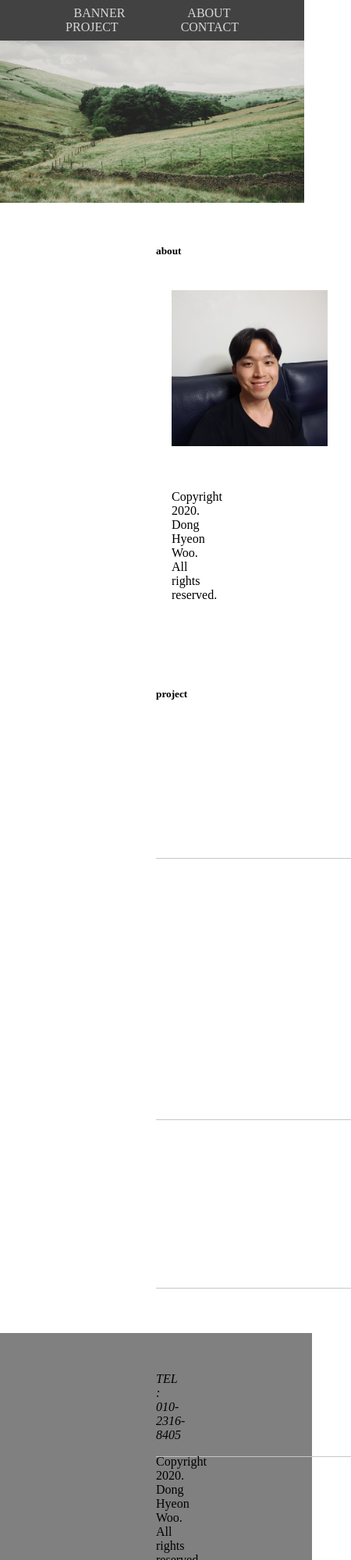
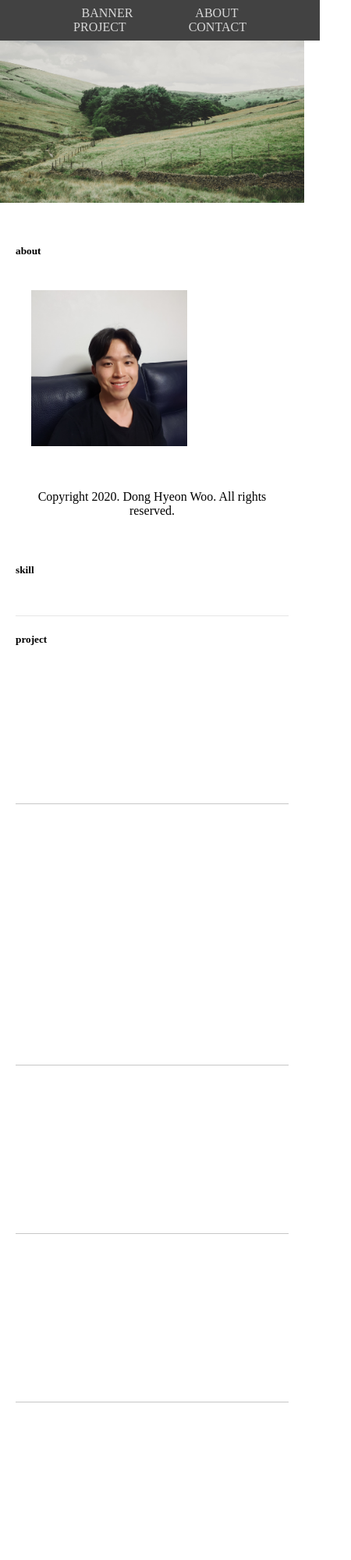
Before and after one commit to dhsj8405/W_W-eb, a plain HTML site: page testindex.html in a window 390 px wide. Shown: the top 2000 px of the page at 78% size, 450 px wide, since content can reach past the window. Drawn offline with Linux system fonts and the light colour scheme.

Commit message:
Add files via upload

```diff
--- a/style.css
+++ b/style.css
@@ -31,48 +31,61 @@ body{
 }
 /* index.html */
 
-#nav-wrap{
+header .nav{
   position: fixed;
   width:100%;
   z-index: 100;
   background-color: #424242;
-}
-#nav-wrap .nav{
   margin : 0;
   padding : 8px 10px;
   text-align: center;
 }
-#nav-wrap .nav li{
+header .nav li{
   display: inline;
   list-style: none;
   padding : 8px 10px;
   position: relative;
   }
-#nav-wrap .nav a{
+header .nav a{
   padding : 8px 28px;
   color: #D8D8D8;
   text-transform: uppercase;
 }
-#nav-wrap li:hover a{
+header li:hover a{
   color: #F2F2F2;
 }
 
- #banner img{
+.wrapper #banner img{
   /* object-fit: cover;
   height:100vh; */
   width:100%;
 }
 
 #about_me{
-  background-color: white;
   /* margin:0 auto; */
 
-  margin : 50px 200px 50px 200px;
+  margin : 50px 20px 50px 20px;
+}
+#about_me .row1{
+  display:grid;
+  grid-template-columns: 300px 1fr;
+}
+#about_me .col1{
+    position: relative;
+    width: 200px;
+    height: 200px;
+    border-radius: 100%;
+    padding : 20px;
+}
+#aboue_me .col1:hover {
+  transform: translate(0px, -10px);
+  box-shadow: 0px 10px 30px 0px rgba(53, 53, 53, 0.158);
+}
+#about_me .col2{
+  padding : 20px;
 }
 #project{
-  height: 800px;
-  margin : 50px 200px 50px 200px;
-  background-color: white;
+  margin : 50px 20px 50px 20px;
   border-top: 1px solid #E6E6E6;
   /* padding-top:25px; */
 }
@@ -91,7 +104,7 @@ body{
   background-size: cover;
   background-repeat: no-repeat;
 }
-#project .project2Img{
+.wrapper #project .project2Img{
   width: 100%;
   height: 180px;
   border-bottom: 1px solid #c7c7c7;
@@ -100,7 +113,7 @@ body{
   background-size: cover;
   background-repeat: no-repeat;
 }
-#project .project3Img{
+.wrapper #project .project3Img{
   width: 100%;
   height: 180px;
   border-bottom: 1px solid #c7c7c7;
@@ -109,7 +122,7 @@ body{
   background-size: cover;
   background-repeat: no-repeat;
 }
-#project .project4Img{
+.wrapper #project .project4Img{
   width: 100%;
   height: 180px;
   border-bottom: 1px solid #c7c7c7;
@@ -118,7 +131,7 @@ body{
   background-size: cover;
   background-repeat: no-repeat;
 }
-#project .project5Img{
+.wrapper #project .project5Img{
   width: 100%;
   height: 180px;
   border-bottom: 1px solid #c7c7c7;
@@ -127,35 +140,34 @@ body{
   background-size: cover;
   background-repeat: no-repeat;
 }
-#contact{
-  height: 200px;
-  background-color: gray;
-  padding : 50px 200px 50px 200px;
+
+.wrapper #contact{
+  height: 800px;
+  margin : 50px 20px 50px 20px;
+  border-top: 1px solid #E6E6E6;
 }
-#about_me .row{
-  display:grid;
-  grid-template-columns: 300px 1fr;
-
+footer {
+  width: 100%;
+  background-color: #E6E6E6;
 }
-#about_me .col1{
-    position: relative;
-    width: 200px;
-    height: 200px;
-    border-radius: 100%;
-    padding : 20px;
-}
-#aboue_me .col1:hover {
-  transform: translate(0px, -10px);
-  box-shadow: 0px 10px 30px 0px rgba(53, 53, 53, 0.158);
-}
-#about_me .col2{
-  padding : 20px;
+footer span {
+  width: 100%;
+  color: rgb(190, 190, 190);
+  font-family: "Noto Sans KR", sans-serif;
+  font-size: 0.8rem;
+  text-align: center;
+  display: inline-block;
+  padding: 30px 0px;
+  font-weight: 700;
 }
 
 
-
 @media(max-width:800px){
-  #about_me .row{
+  #about_me .row1{
+    display:block;
+    text-align: center;
+  }
+  #about_me .row2{
     display:block;
     text-align: center;
   }
--- a/testcss.css
+++ b/testcss.css
@@ -31,48 +31,61 @@ body{
 }
 /* index.html */
 
-#nav-wrap{
+header .nav{
   position: fixed;
   width:100%;
   z-index: 100;
   background-color: #424242;
-}
-#nav-wrap .nav{
   margin : 0;
   padding : 8px 10px;
   text-align: center;
 }
-#nav-wrap .nav li{
+header .nav li{
   display: inline;
   list-style: none;
   padding : 8px 10px;
   position: relative;
   }
-#nav-wrap .nav a{
+header .nav a{
   padding : 8px 28px;
   color: #D8D8D8;
   text-transform: uppercase;
 }
-#nav-wrap li:hover a{
+header li:hover a{
   color: #F2F2F2;
 }
 
- #banner img{
+.wrapper #banner img{
   /* object-fit: cover;
   height:100vh; */
   width:100%;
 }
 
 #about_me{
-  background-color: white;
   /* margin:0 auto; */
 
-  margin : 50px 200px 50px 200px;
+  margin : 50px 20px 50px 20px;
+}
+#about_me .row1{
+  display:grid;
+  grid-template-columns: 300px 1fr;
+}
+#about_me .col1{
+    position: relative;
+    width: 200px;
+    height: 200px;
+    border-radius: 100%;
+    padding : 20px;
+}
+#aboue_me .col1:hover {
+  transform: translate(0px, -10px);
+  box-shadow: 0px 10px 30px 0px rgba(53, 53, 53, 0.158);
+}
+#about_me .col2{
+  padding : 20px;
 }
 #project{
-  height: 800px;
-  margin : 50px 200px 50px 200px;
-  background-color: white;
+  margin : 50px 20px 50px 20px;
   border-top: 1px solid #E6E6E6;
   /* padding-top:25px; */
 }
@@ -91,7 +104,7 @@ body{
   background-size: cover;
   background-repeat: no-repeat;
 }
-#project .project2Img{
+.wrapper #project .project2Img{
   width: 100%;
   height: 180px;
   border-bottom: 1px solid #c7c7c7;
@@ -100,7 +113,7 @@ body{
   background-size: cover;
   background-repeat: no-repeat;
 }
-#project .project3Img{
+.wrapper #project .project3Img{
   width: 100%;
   height: 180px;
   border-bottom: 1px solid #c7c7c7;
@@ -109,7 +122,7 @@ body{
   background-size: cover;
   background-repeat: no-repeat;
 }
-#project .project4Img{
+.wrapper #project .project4Img{
   width: 100%;
   height: 180px;
   border-bottom: 1px solid #c7c7c7;
@@ -118,7 +131,7 @@ body{
   background-size: cover;
   background-repeat: no-repeat;
 }
-#project .project5Img{
+.wrapper #project .project5Img{
   width: 100%;
   height: 180px;
   border-bottom: 1px solid #c7c7c7;
@@ -127,35 +140,34 @@ body{
   background-size: cover;
   background-repeat: no-repeat;
 }
-#contact{
-  height: 200px;
-  background-color: gray;
-  padding : 50px 200px 50px 200px;
+
+.wrapper #contact{
+  height: 800px;
+  margin : 50px 20px 50px 20px;
+  border-top: 1px solid #E6E6E6;
 }
-#about_me .row{
-  display:grid;
-  grid-template-columns: 300px 1fr;
-
+footer {
+  width: 100%;
+  background-color: #E6E6E6;
 }
-#about_me .col1{
-    position: relative;
-    width: 200px;
-    height: 200px;
-    border-radius: 100%;
-    padding : 20px;
-}
-#aboue_me .col1:hover {
-  transform: translate(0px, -10px);
-  box-shadow: 0px 10px 30px 0px rgba(53, 53, 53, 0.158);
-}
-#about_me .col2{
-  padding : 20px;
+footer span {
+  width: 100%;
+  color: rgb(190, 190, 190);
+  font-family: "Noto Sans KR", sans-serif;
+  font-size: 0.8rem;
+  text-align: center;
+  display: inline-block;
+  padding: 30px 0px;
+  font-weight: 700;
 }
 
 
-
 @media(max-width:800px){
-  #about_me .row{
+  #about_me .row1{
+    display:block;
+    text-align: center;
+  }
+  #about_me .row2{
     display:block;
     text-align: center;
   }
--- a/testindex.html
+++ b/testindex.html
@@ -7,8 +7,8 @@
     <meta name="viewport" content="width=device-width, initial-scale=1.0" />
   </head>
   <body>
-    <header id="home" >
-      <nav id ="nav-wrap">
+    <header>
+      <nav>
         <ul class = "nav">
           <li><a href = "#banner">banner</a></li>
           <li><a href = "#about_me">About</a></li>
@@ -17,20 +17,24 @@
         </ul>
       </nav>
     </header>
-    <div id = "banner">
+    <div class = "wrapper">
+      <section id = "banner">
         <img src="img/background.jpg">
-    </div>
-    <div id="about_me">
+      </section>
+      <section id="about_me">
         <h5>about</h5>
-      <div class = row>
-
+        <div class = row1>
           <div class="col1"><img src="img/myprofile.jpg" width="100%"></div>
           <div class="col2">
             <p>Copyright 2020. Dong Hyeon Woo. All rights reserved.</p>
           </div>
         </div>
+        <h5>skill</h5>
+        <div class = row2>
+
         </div>
-    <div id = "project">
+      </section>
+      <section id = "project">
         <h5>project</h5>
         <div class = wrap>
           <div class = project1Img></div>
@@ -39,13 +43,13 @@
           <div class = project4Img></div>
           <div class = project5Img></div>
         </div>
-
-    </div>
-    <div id = "contact">
-      <address>TEL : 010-2316-8405 </address>
-      <p>Copyright 2020. Dong Hyeon Woo. All rights reserved.</p>
+      </section>
+      <section id = "contact">
+        <h5>contact</h5>
+      </section>
     </div>
     <footer>
+      <span>Copyright 2020. 우동현. All rights reserved.</span>
     </footer>
   </body>
 </html>
```
Also changed, not shown: index.html (+16 -13 lines). Lines whose indentation alone changed are shown as unchanged.
